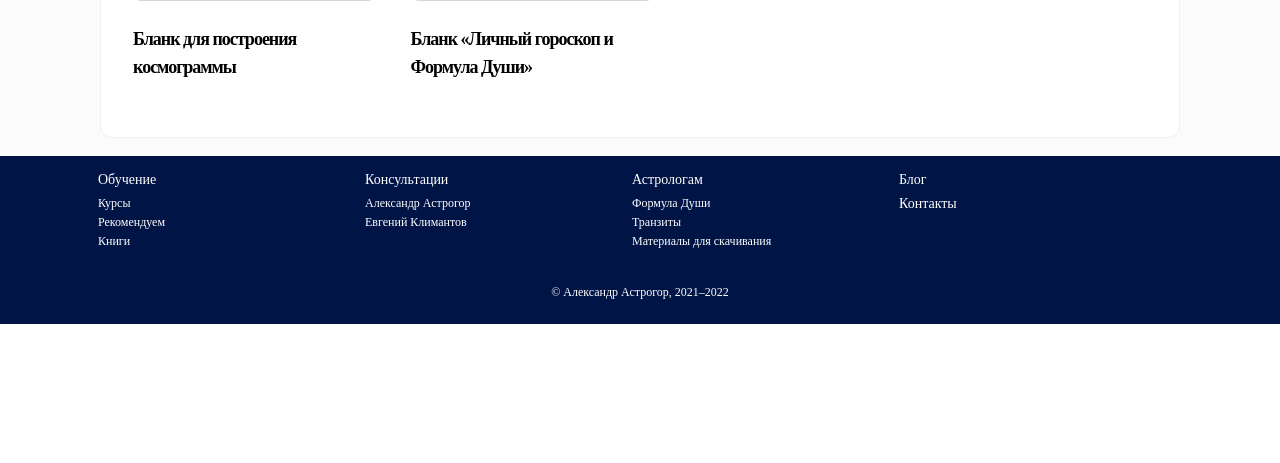
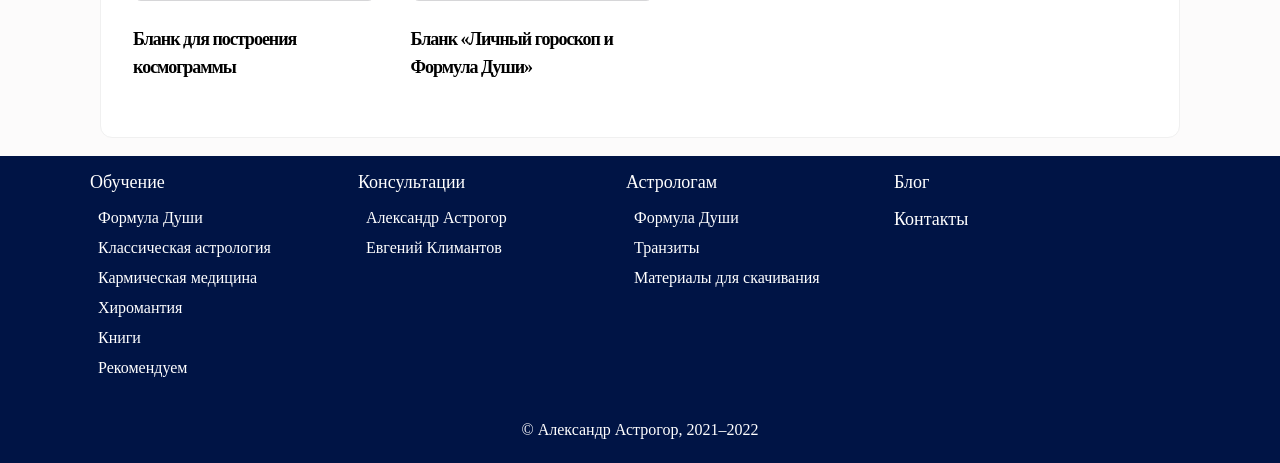
Before and after one commit to mosigo/astrogor, a Flask app: page /astro in a window 1280 px wide. Shown: the part 2718-3181 px from the top of the page. Before the commit the page ends 3042 px from the top, so only its background shows below. Run offline with Flask 2, Linux system fonts and the light colour scheme; parts of the project's set-up code (start-up, migrations or seed data) failed here and were passed over; some web fonts are replaced.

Commit message:
Обновлённый футер.

```diff
--- a/static/css/base.css
+++ b/static/css/base.css
@@ -129,7 +129,7 @@ a.logo img {
 /*Футер сайта*/
 
 #main-footer {
-    font-size: 12px;
+    font-size: 16px;
     background-color: rgba(0, 20, 69, 1);
     color: white;
     padding: 16px;
@@ -140,7 +140,7 @@ a.logo img {
     display: block;
     text-decoration: none;
     padding-left: 8px;
-    padding-bottom: 4px;
+    padding-bottom: 12px;
 }
 
 #main-footer a:hover {
@@ -162,8 +162,9 @@ a.logo img {
 
 #main-footer .header a {
     font-family: AstrogorHeader;
-    padding-bottom: 8px;
-    font-size: 14px;
+    padding-bottom: 16px;
+    font-size: 18px;
+    padding-left: 0;
 }
 
 #main-footer div.copyright {
--- a/templates/base.html
+++ b/templates/base.html
@@ -41,13 +41,16 @@
 <div id="main-footer">
     <div class="links">
         <div class="main-footer-column">
-            <div class="header"><a href="/learn">Обучение</a></div>
-            <a href="/edu">Курсы</a>
-            <a href="/">Рекомендуем</a>
+            <div class="header"><a href="/edu">Обучение</a></div>
+            <a href="/courses/fd">Формула Души</a>
+            <a href="/courses/astro">Классическая астрология</a>
+            <a href="/courses/karma">Кармическая медицина</a>
+            <a href="/courses/palmistry">Хиромантия</a>
             <a href="/books">Книги</a>
+            <a href="/others">Рекомендуем</a>
         </div>
         <div class="main-footer-column">
-            <div class="header"><a href="/consultation">Консультации</a></div>
+            <div class="header"><a href="/consultations">Консультации</a></div>
             <a href="/consultations#astrogor">Александр Астрогор</a>
             <a href="/consultations#klimantov">Евгений Климантов</a>
         </div>
--- a/templates/index.html
+++ b/templates/index.html
@@ -427,7 +427,7 @@
             <div class="left w50">
                 <h1>Звезда Астрогора</h1>
                 <div class="text">
-                    <p>На звёздном небе в созвездии Козерог, 30.12.2012 появилась именная звезда «Звезда Астрогора».
+                    <p>На звёздном небе в созвездии Козерог 30.12.2012 появилась именная звезда «Звезда Астрогора».
                         Астрогор думал, что больше похож на астероид, который врывается в судьбы людей,
                         заставляя их думать и меняться, он зажигал их души, поднимал их головы к звёздам,
                         вселял надежду и уверенность, помогал им формировать стержень судьбы, показывал красоту
```
